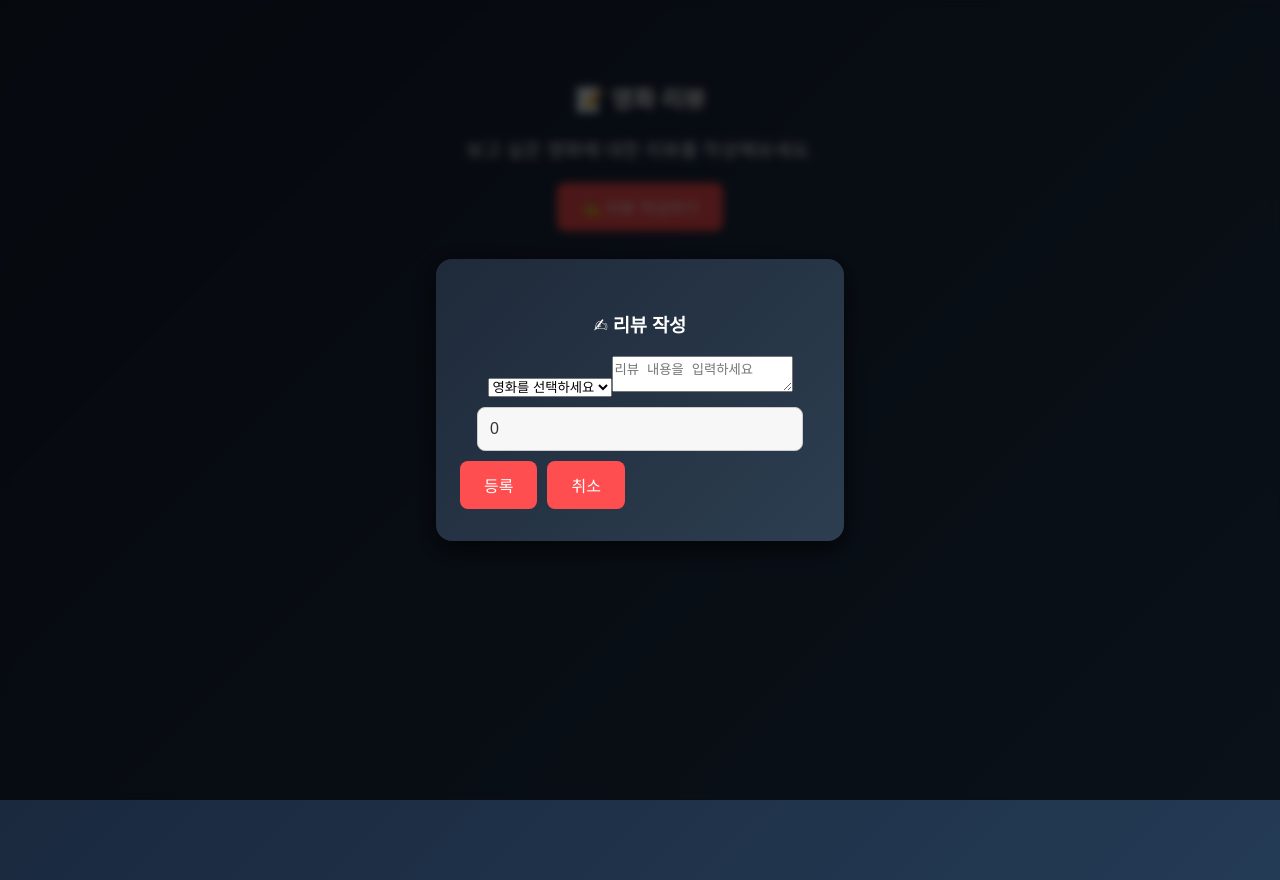
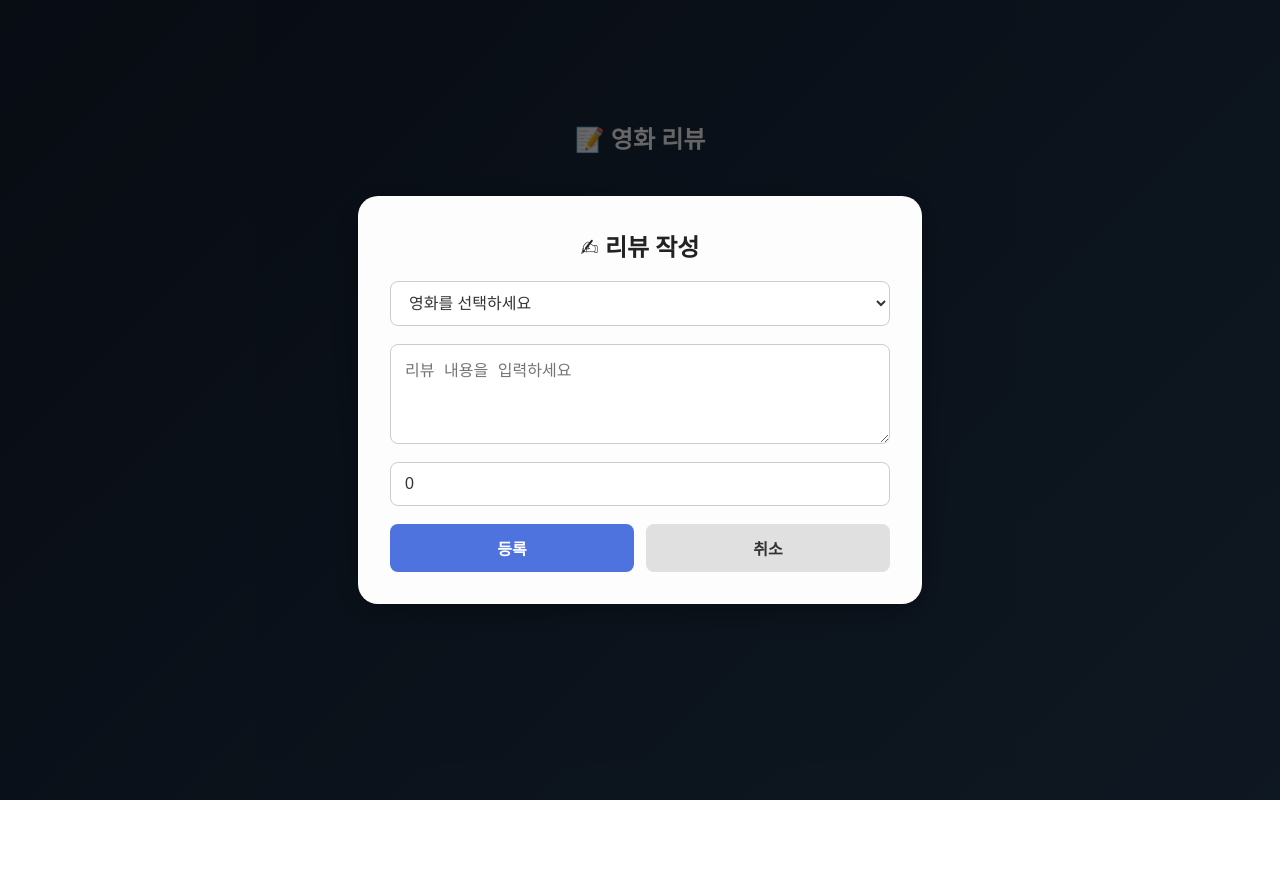
Before and after one commit to sejkim2/opensw_project, a React (Create React App) app in the folder requirements/frontend/: page /review in a window 1280 px wide. Both pictures are taken after a click on the button "✍ 리뷰 작성하기". After the commit the page ends 800 px from the top, so only its background shows below. Built offline with nearby package versions, Linux system fonts and the light colour scheme.

Commit message:
fix: 모달창 디자인 및 임시 영화데이터 선택가능하도록 수정

```diff
--- a/requirements/frontend/src/pages/ReviewPage.css
+++ b/requirements/frontend/src/pages/ReviewPage.css
@@ -1,108 +1,3 @@
-.review-container {
-    text-align: center;
-    margin-top: 80px;
-    color: white;
-}
-
-.dummy-review {
-    margin-top: 30px;
-    padding: 20px;
-    max-width: 600px;
-    margin-left: auto;
-    margin-right: auto;
-    background-color: rgba(255, 255, 255, 0.05);
-    border-radius: 12px;
-    text-align: left;
-}
-
-.dummy-review h3 {
-    margin-bottom: 5px;
-}
-
-.dummy-review p {
-    margin-bottom: 20px;
-}
-
-.modal-review {
-    background: #ffffff;
-    padding: 30px 25px;
-    border-radius: 16px;
-    width: 90%;
-    max-width: 480px;
-    box-shadow: 0 8px 24px rgba(0, 0, 0, 0.3);
-    display: flex;
-    flex-direction: column;
-    gap: 16px;
-    animation: fadeInScale 0.3s ease-in-out;
-}
-
-.modal-review h3 {
-    margin: 0;
-    font-size: 1.4rem;
-    font-weight: bold;
-    color: #333;
-    text-align: center;
-}
-
-.modal-review input,
-.modal-review textarea {
-    width: 100%;
-    padding: 12px;
-    border: 1px solid #ddd;
-    border-radius: 8px;
-    font-size: 1rem;
-    resize: none;
-    box-sizing: border-box;
-}
-
-.modal-review textarea {
-    min-height: 100px;
-}
-
-.modal-review button {
-    flex: 1;
-    padding: 12px;
-    border: none;
-    border-radius: 8px;
-    background-color: #4e73df;
-    color: white;
-    font-weight: bold;
-    font-size: 1rem;
-    cursor: pointer;
-    transition: background-color 0.2s ease;
-}
-
-.modal-review button:hover {
-    background-color: #3a5ecb;
-}
-
-.modal-review button:nth-child(2) {
-    background-color: #ccc;
-    color: #333;
-}
-
-.modal-review button:nth-child(2):hover {
-    background-color: #bbb;
-}
-
-/* 등록/취소 버튼 박스 */
-.modal-review .button-group {
-    display: flex;
-    gap: 10px;
-}
-
-/* 모달 애니메이션 */
-@keyframes fadeInScale {
-    from {
-        opacity: 0;
-        transform: scale(0.9);
-    }
-    to {
-        opacity: 1;
-        transform: scale(1);
-    }
-}
-
 .modal-overlay-review {
     position: fixed;
     top: 0;
@@ -111,23 +6,108 @@
     height: 100vh;
     background: rgba(0, 0, 0, 0.6);
     display: flex;
-    align-items: center;     /* 수직 중앙 */
-    justify-content: center; /* 수평 중앙 */
+    align-items: center;
+    justify-content: center;
     z-index: 999;
-    padding: 20px; /* 모바일에서 좌우 여백 */
+    padding: 20px;
     box-sizing: border-box;
 }
 
-.modal-review {
-    background: #ffffff;
-    padding: 30px 25px;
-    border-radius: 16px;
-    width: 100%;
-    max-width: 480px;
-    box-shadow: 0 8px 24px rgba(0, 0, 0, 0.3);
+.review-container {
     display: flex;
     flex-direction: column;
-    gap: 16px;
-    animation: fadeInScale 0.3s ease-in-out;
+    align-items: center;      /* 수평 가운데 정렬 */
+    justify-content: flex-start; /* 상단 정렬 */
+    padding-top: 100px;       /* 위쪽 여백 */
+    min-height: 100vh;        /* 전체 화면 기준 높이 */
+    text-align: center;
+    color: white;
     box-sizing: border-box;
 }
+
+
+
+.modal-review {
+    background: #fdfdfd;
+    padding: 32px;
+    border-radius: 20px;
+    width: 100%;
+    max-width: 500px;
+    box-shadow: 0 8px 30px rgba(0, 0, 0, 0.3);
+    display: flex;
+    flex-direction: column;
+    gap: 18px;
+    animation: fadeInScale 0.3s ease-in-out;
+}
+
+.modal-review h3 {
+    margin: 0;
+    font-size: 1.5rem;
+    font-weight: bold;
+    color: #222;
+    text-align: center;
+}
+
+.form-field {
+    width: 100%;
+    padding: 12px 14px;
+    border: 1px solid #ccc;
+    border-radius: 8px;
+    font-size: 1rem;
+    background-color: #fff;
+    color: #333;
+    box-sizing: border-box;
+}
+
+textarea.form-field {
+    min-height: 100px;
+    resize: vertical;
+}
+
+.button-group {
+    display: flex;
+    gap: 12px;
+}
+
+.submit-btn {
+    flex: 1;
+    padding: 12px;
+    background-color: #4e73df;
+    color: white;
+    font-weight: bold;
+    border: none;
+    border-radius: 8px;
+    cursor: pointer;
+    transition: background-color 0.2s ease;
+}
+
+.submit-btn:hover {
+    background-color: #3a5ecb;
+}
+
+.cancel-btn {
+    flex: 1;
+    padding: 12px;
+    background-color: #e0e0e0;
+    color: #333;
+    font-weight: bold;
+    border: none;
+    border-radius: 8px;
+    cursor: pointer;
+    transition: background-color 0.2s ease;
+}
+
+.cancel-btn:hover {
+    background-color: #cfcfcf;
+}
+
+@keyframes fadeInScale {
+    from {
+        opacity: 0;
+        transform: scale(0.95);
+    }
+    to {
+        opacity: 1;
+        transform: scale(1);
+    }
+}
--- a/requirements/frontend/src/pages/ReviewPage.jsx
+++ b/requirements/frontend/src/pages/ReviewPage.jsx
@@ -67,11 +67,11 @@ const ReviewPage = ({ userId }) => {
             </button>
 
             {showModal && (
-                <div className="modal-overlay" onClick={() => setShowModal(false)}>
-                    <div className="modal" onClick={(e) => e.stopPropagation()}>
+                <div className="modal-overlay-review" onClick={() => setShowModal(false)}>
+                    <div className="modal-review" onClick={(e) => e.stopPropagation()}>
                         <h3>✍ 리뷰 작성</h3>
 
-                        <select
+                        <select className="form-field"
                             value={selectedMovieId}
                             onChange={(e) => setSelectedMovieId(e.target.value)}
                         >
@@ -83,13 +83,13 @@ const ReviewPage = ({ userId }) => {
                             ))}
                         </select>
 
-                        <textarea
+                        <textarea className="form-field"
                             placeholder="리뷰 내용을 입력하세요"
                             value={content}
                             onChange={(e) => setContent(e.target.value)}
                         />
 
-                        <input
+                        <input className="form-field"
                             type="number"
                             placeholder="평점 (0.0 ~ 5.0)"
                             value={rating}
@@ -99,9 +99,9 @@ const ReviewPage = ({ userId }) => {
                             max="5"
                         />
 
-                        <div style={{ display: 'flex', gap: '10px' }}>
-                            <button onClick={handleSubmit}>등록</button>
-                            <button onClick={() => setShowModal(false)}>취소</button>
+                        <div className="button-group">
+                            <button onClick={handleSubmit} className="submit-btn">등록</button>
+                            <button onClick={() => setShowModal(false)} className="cancel-btn">취소</button>
                         </div>
                     </div>
                 </div>
```
